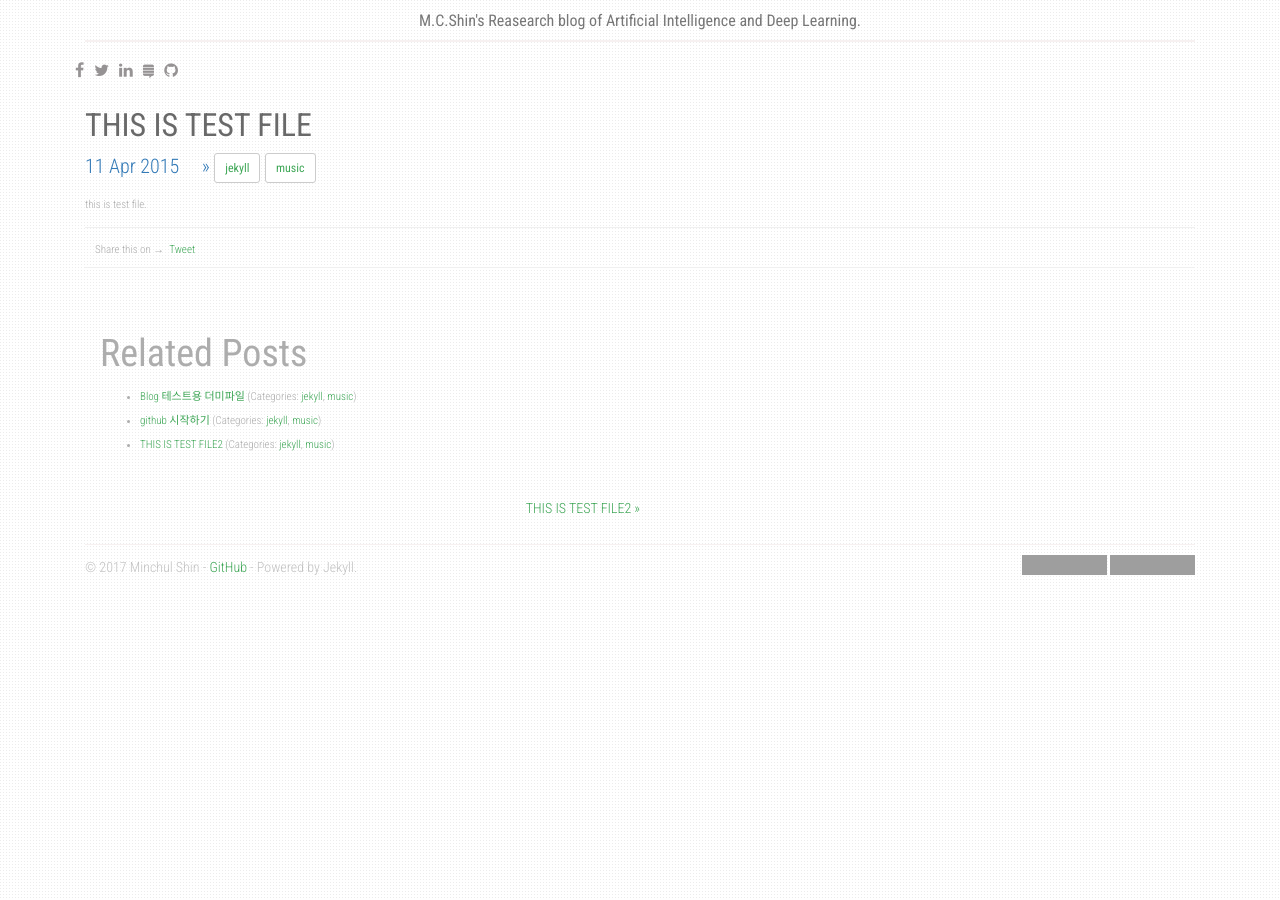
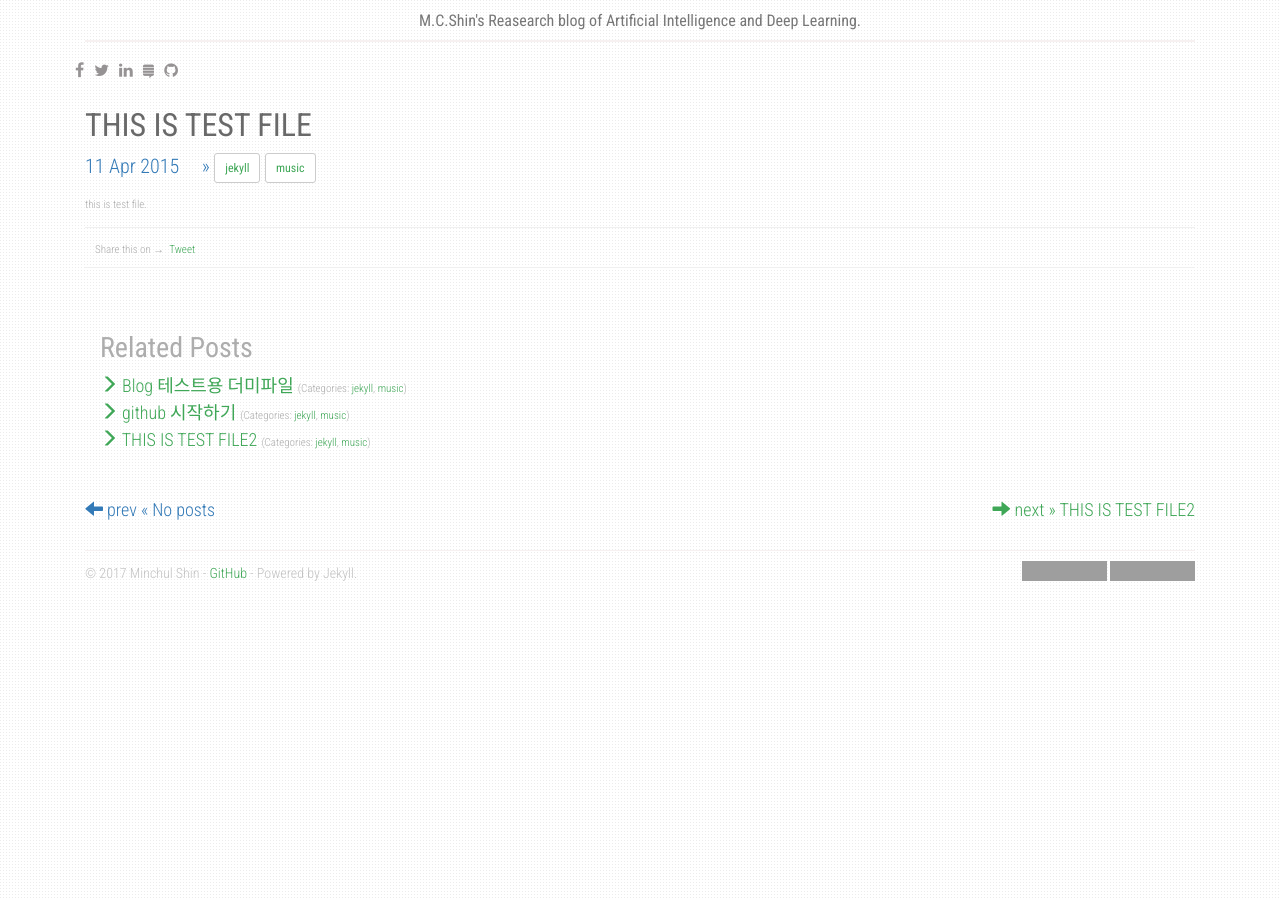
Before and after one commit to nashory/nashory.github.io, a Jekyll site: the page built from _posts/2015-04-11-this-is-test2.md, in a window 1280 px wide. Built offline with Jekyll 4.4.1, drawn with Linux system fonts in a browser that asks for light colours; nearby versions of some CDN libraries; comment, search, counter and statistics services are not loaded; grey boxes are pictures that could not be loaded.

Commit message:
fix page navigation

```diff
--- a/_layouts/post.html
+++ b/_layouts/post.html
@@ -36,13 +36,15 @@ layout: compress
                   {% if postHasSimilar == false and hasSimilar.size < 6 and post != page and tag == thisTag %}
                     {% if hasSimilar.size == 0 %}
                     <div class="panel-body">
-                      <h4>Related Posts</h4>
-                      <ul>
+                      <h4><p style="font-size:28px"> Related Posts </p></h4>
+                      <ul class="list-unstyled">
                     {% endif %}
                         <li class="relatedPost">
-                          <a href="{{ site.url }}{{ post.url }}">{{ post.title }}</a>
+                          <a href="{{ site.url }}{{ post.url }}" class="text-left text-primary" style="font-size:18px">
+                            <span class="glyphicon glyphicon-menu-right" aria-hidden="true"></span> {{ post.title }}
+                          </a>
                           {% if post.categories %}
-                            (Categories: {% for category in post.categories %}<a href="/category/{{ category }}">{{ category }}</a>{% if forloop.last == false %}, {% endif %}{% endfor %})
+                            (Categories: {% for category in post.categories %}<a href="/category/{{ category }}" class="text-left text-primary">{{ category }}</a>{% if forloop.last == false %}, {% endif %}{% endfor %})
                           {% endif %}
                         </li>
                   {% capture hasSimilar %}{{ hasSimilar }}*{% endcapture %}
@@ -57,12 +59,21 @@ layout: compress
         {% endif %}
 
         <div class="PageNavigation">
+          <a class="text-left text-primary prev" href="{{ page.previous.url }}" style="font-size:18px">
           {% if page.previous.url %}
-            <a class="prev" href="{{ page.previous.url }}">&laquo; {{ page.previous.title }}</a>
+            <span class="glyphicon glyphicon-arrow-left" aria-hidden="true"></span> prev &laquo; {{ page.previous.title }}
+          {% else %}
+            <span class="glyphicon glyphicon-arrow-left" aria-hidden="true"></span> prev &laquo; No posts
           {% endif %}
+          </a>
+
+          <a class="text-left text-primary next" href="{{ page.next.url }}" style="font-size:18px">
           {% if page.next.url %}
-            <a class="next" href="{{ page.next.url }}">{{ page.next.title }} &raquo;</a>
+            <span class="glyphicon glyphicon-arrow-right" aria-hidden="true"></span> next &raquo; {{ page.next.title }}
+          {% else %}
+            <span class="glyphicon glyphicon-arrow-right" aria-hidden="true"></span> next &raquo; No posts
           {% endif %}
+          </a>
         </div>
 
         <!-- Include Disqus API. -->
```
